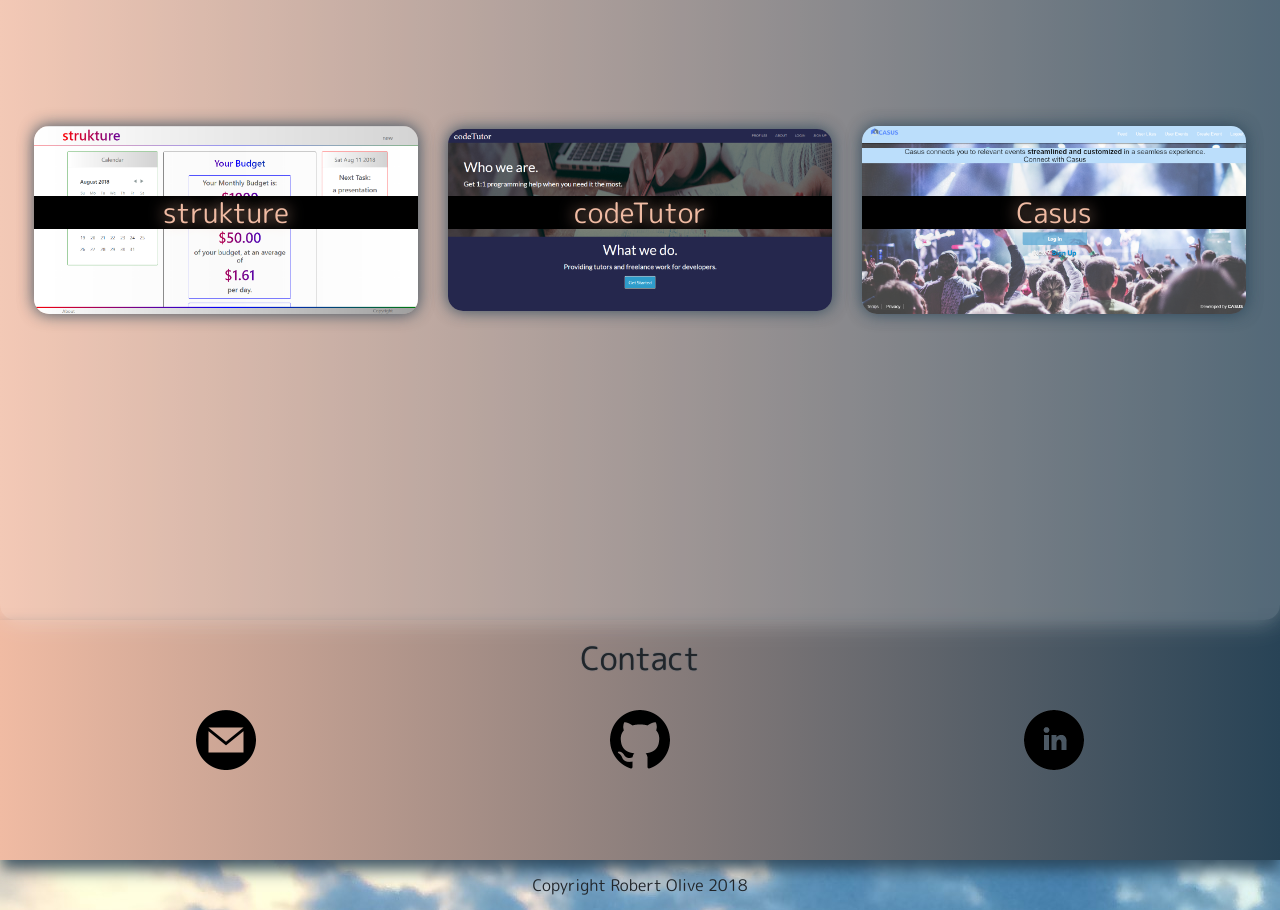
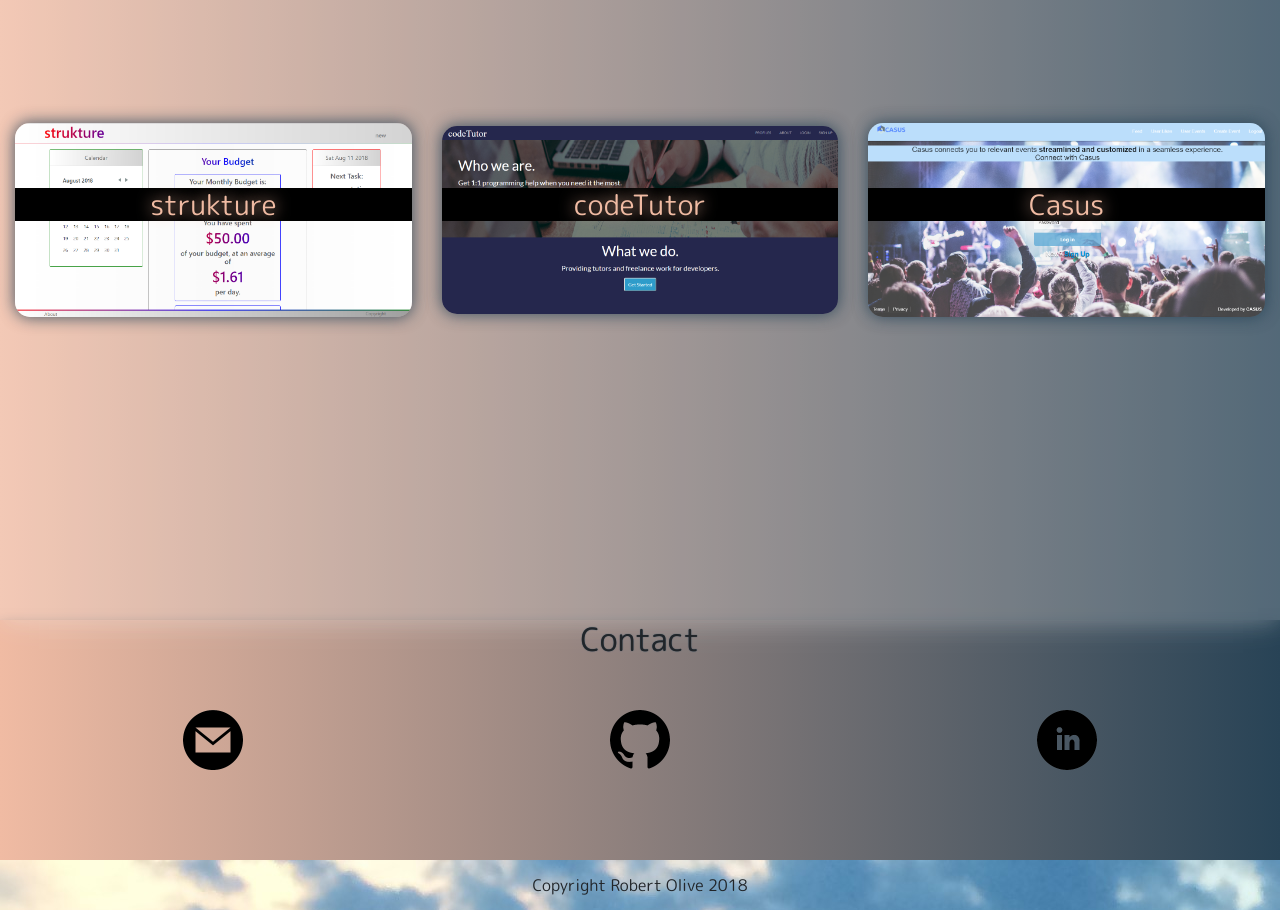
Before and after one commit to RobertOlive/Portfolio-Clean, a React (Create React App) app: page / in a window 1280 px wide. Shown: the part 1780-2690 px from the top of the page. Built offline with nearby package versions, Linux system fonts and the light colour scheme.

Commit message:
css cleanup

```diff
--- a/public/assets/style.css
+++ b/public/assets/style.css
@@ -63,11 +63,6 @@ h1 {
     to {top: 0;}
 } */
 
-.row {
-    position: relative;
-    padding: 1.5%;
-}
-
 .sectionHead {
     position: absolute;
     text-shadow: 0px 0px 1px #284356;
@@ -75,11 +70,9 @@ h1 {
 
 .about, .portfolio {
     height: 100%;
-    /* width: auto; */
 }
 
 .portfolio, .abouttext {
-    border-radius: 15px;
     background-color: rgba(255, 255, 255, 0.2);
     box-shadow:
         0px 10px 25px rgba(255, 255, 255, 0.1),
@@ -91,11 +84,7 @@ h1 {
 .abouttext {
     text-align: center;
     margin: auto;
-}
-
-.col-sm {
-    margin: auto;
-    width: auto;
+    border-radius: 15px;
 }
 
 .profile-image {
@@ -116,7 +105,7 @@ h1 {
     /* top: -200; */
     left: 0;
     width: 100%;
-    height: 75px;
+    height: 5%;
     background-color: #28435681;
     box-shadow: 0px 10px 15px #28435681;
     transition: top 0.3s;
@@ -124,7 +113,6 @@ h1 {
 
 .work {
     margin: auto;
-    /* padding: 0, 5%, 5%; */
 }
 
 .work a {
@@ -132,21 +120,17 @@ h1 {
 }
 
 .work h3 {
-    margin: auto;
-    text-decoration: none;
     color: #f0bba3;
     text-shadow: 0px 0px 15px #f0bba3;
     position: absolute;
     z-index: 3;
     background: black;
     bottom: 0%;
-    left: 0;
     width: 100%;
     text-align: center;
 }
 
 .auth-image {
-    position: relative;
     width: 100%;
     border-radius: 15px;
     box-shadow:
@@ -156,7 +140,6 @@ h1 {
 
 .contact {
     height: 30%;
-    width: auto;
     z-index: 5;
     box-shadow: 0px 10px 15px #284356e0;
 
@@ -164,10 +147,7 @@ h1 {
 
 .social {
     margin: auto;
-    padding: 0;
-    width: auto;
     text-align: center;
-
 }
 
 .social a {
```
